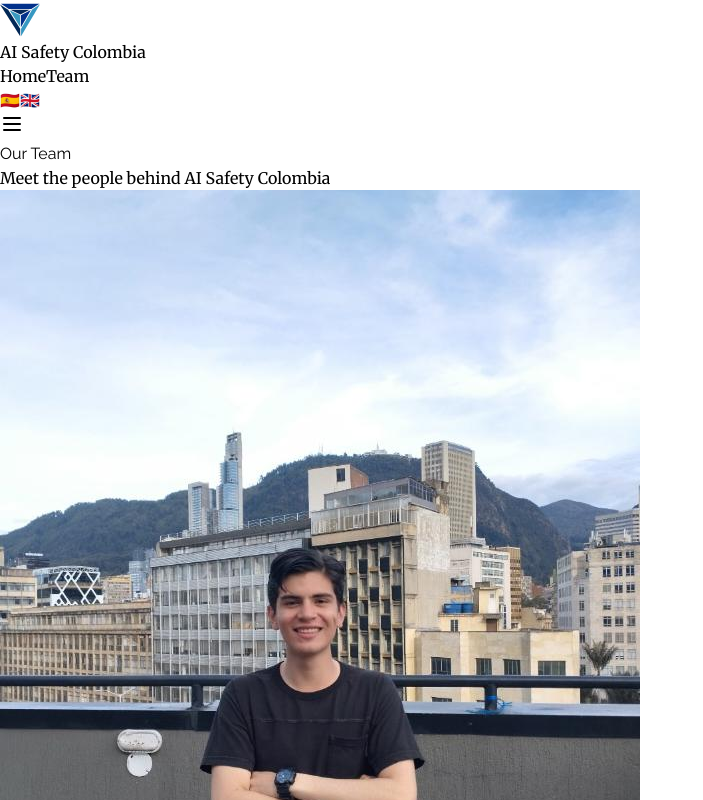
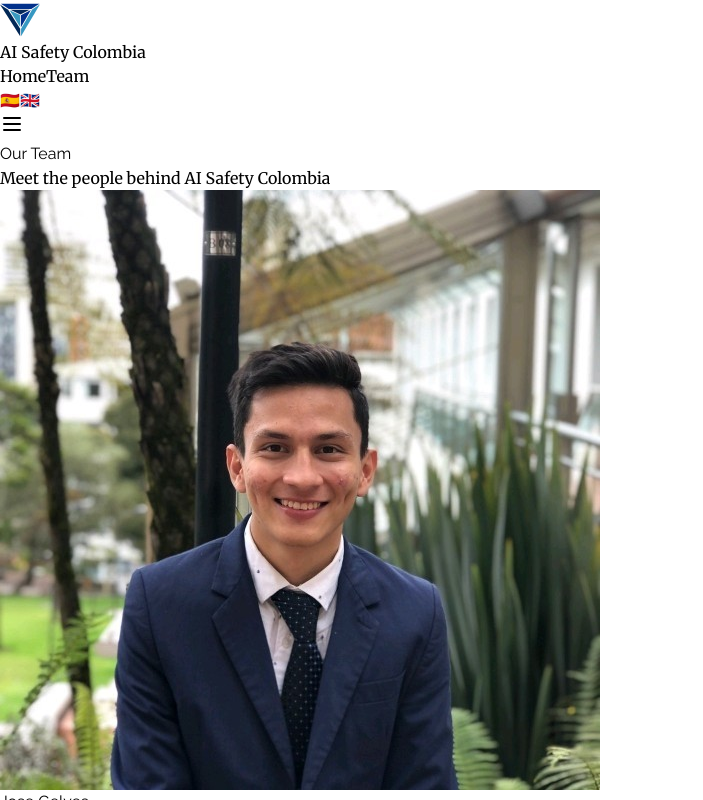
Before and after one commit to ICOIAS/web-page, a React (Create React App) app: page /team in a window 1280 px wide. Shown: the top 800 px of the page, without its empty margins (0-703 px from the left). Built offline with nearby package versions, Linux system fonts and the light colour scheme.

Commit message:
Added Jose's information

```diff
--- a/src/pages/Team.tsx
+++ b/src/pages/Team.tsx
@@ -5,15 +5,13 @@ export const TeamPage: React.FC = () => {
   const { t } = useTranslation()
 
   const teamMembers = [
-    /*
     {
       name: 'Jose Gelves',
       role: t('team.roles.founder'),
       area: t('team.areas.governance'),
       bio: t('team.bios.jose'),
-      image: '/team/jose.jpg',
+      image: '/team/jose.jpeg',
     },
-    */
     {
       name: 'Fernando',
       role: t('team.roles.founder'),
```
Also changed, not shown: public/team/jose.jpeg (added).
